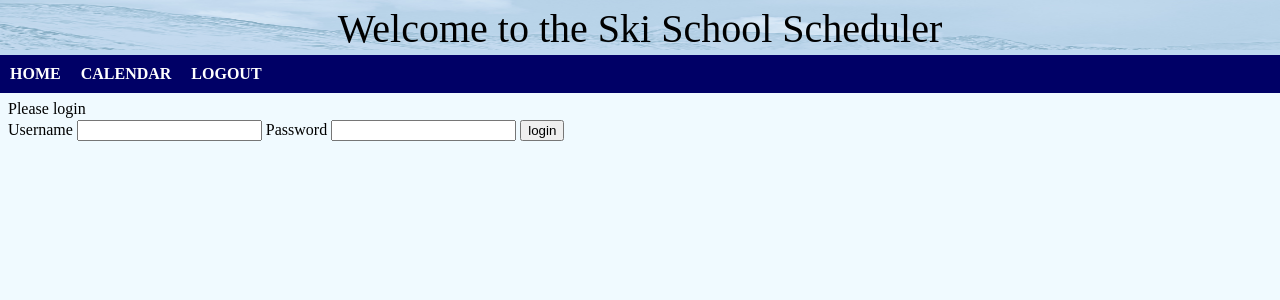
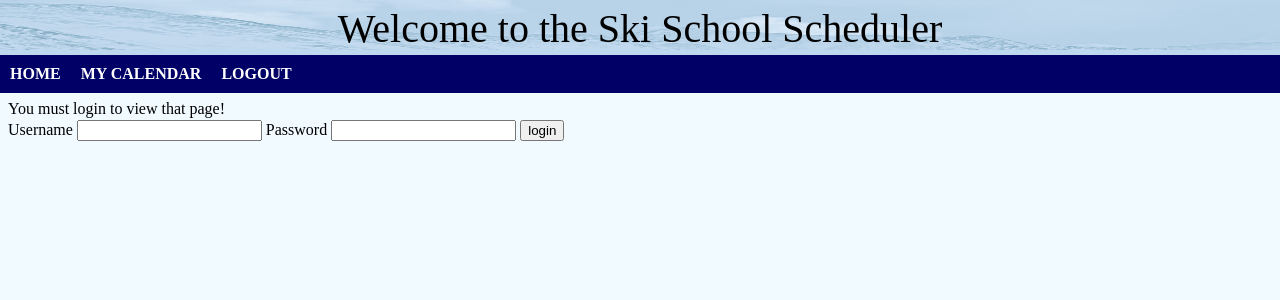
Before and after one commit to juliaann/6.813---Scheduler, a Django app: page /calendar/ in a window 1280 px wide. Shown: the top 300 px of the page. Run offline with Django 3.2, Linux system fonts and the light colour scheme; parts of the project's set-up code (start-up, migrations or seed data) failed here and were passed over; some libraries are stand-ins or nearby versions.

Commit message:
Changed Calendar to My Calendar. Shrunk Sidebar width. Fixed side panel z-index to fix side scrolling issue. Fixed alignment for sidepanel with header. Fixed all login stuff.

```diff
--- a/Scheduler/static/css/mainLayout.css
+++ b/Scheduler/static/css/mainLayout.css
@@ -60,12 +60,12 @@ div.container{
 
 #sidebarPanel{
 	position: fixed;
-	top: 90px;
+	top: 93px;
 	padding-top: 1%;
-	width: 150px;
+	width: 115px;
 	left: 0px;
 	height: 100%;
-	z-index: 1;
+	z-index: 2;
 	background-color: rgb(190,217, 239);
 	border-right-style: solid;
 	border-right-color: black;
@@ -75,7 +75,7 @@ div.container{
 #pendingHeader{
 	position: fixed;
 	top: 93px;
-	left: 150px;
+	left: 115px;
 	z-index:20;
 	width: 100%;
 	margin: 0px;
@@ -89,7 +89,7 @@ div.container{
 #calendarPanel{
 	position: absolute;
 	margin: 1%;
-	left: 150px;
+	left: 115px;
 	top: 20px;
 	z-index: 1;
 }
--- a/Scheduler/templates/navigation.html
+++ b/Scheduler/templates/navigation.html
@@ -7,7 +7,7 @@
 <div class="navigationBar">
 	<ul id="topNavigation">
 		<li><a class="nav" href="/" class="{% active request home %}">Home</a></li>
-		<li><a class="nav" href="/calendar/" class="{% active request calendar %}">Calendar</a></li>
+		<li><a class="nav" href="/calendar/" class="{% active request calendar %}">My Calendar</a></li>
 		<li><a class="nav" href="/logout/" class="{% active request logout %}">Logout</a></li>
 	</ul>
 </div>
--- a/Scheduler/views.py
+++ b/Scheduler/views.py
@@ -32,12 +32,12 @@ def index(request):
             else:
                 return render_to_response('index.html', {'instructor': None,
                                                         'is_logged_in': "False",
-                                                        'error': 'Invalid Username'},
+                                                        'error': 'Invalid Username or Password'},
                                           context_instance=RequestContext(request))
         else:
             return render_to_response('index.html', {'instructor': None,
                                                      'is_logged_in': "False",
-                                                     'error': 'Invalid Password'},
+                                                     'error': 'Invalid Username or Password'},
                                       context_instance=RequestContext(request))
     try:
         request.session['username']
@@ -46,7 +46,7 @@ def index(request):
         print "not logged in"
         return render_to_response('index.html', {'instructor': None,
                                                  'is_logged_in': "False",
-                                                 'error': 'Please login'},
+                                                 'error': 'You must login to view that page!'},
                                   context_instance=RequestContext(request))
 
     user = User.objects.get(username = request.session['username'])
@@ -75,7 +75,7 @@ def logout(request):
         pass
     return render_to_response('index.html', {'instructor': None,
                                              'is_logged_in': "False",
-                                             'error': 'Please login'},
+                                             'error': 'You have successfully logged out. Please login again if you wish to make additional changes'},
                               context_instance=RequestContext(request))
 
 
@@ -93,7 +93,7 @@ def view_calendar(request, instr=None):
     except:
         return render_to_response('index.html', {'instructor': None,
                                                  'is_logged_in': "False",
-                                                 'error': 'Please login'},
+                                                 'error': 'You must login to view that page!'},
                                   context_instance=RequestContext(request))
 
     instr_name = instr.first_name + instr.last_name
```
